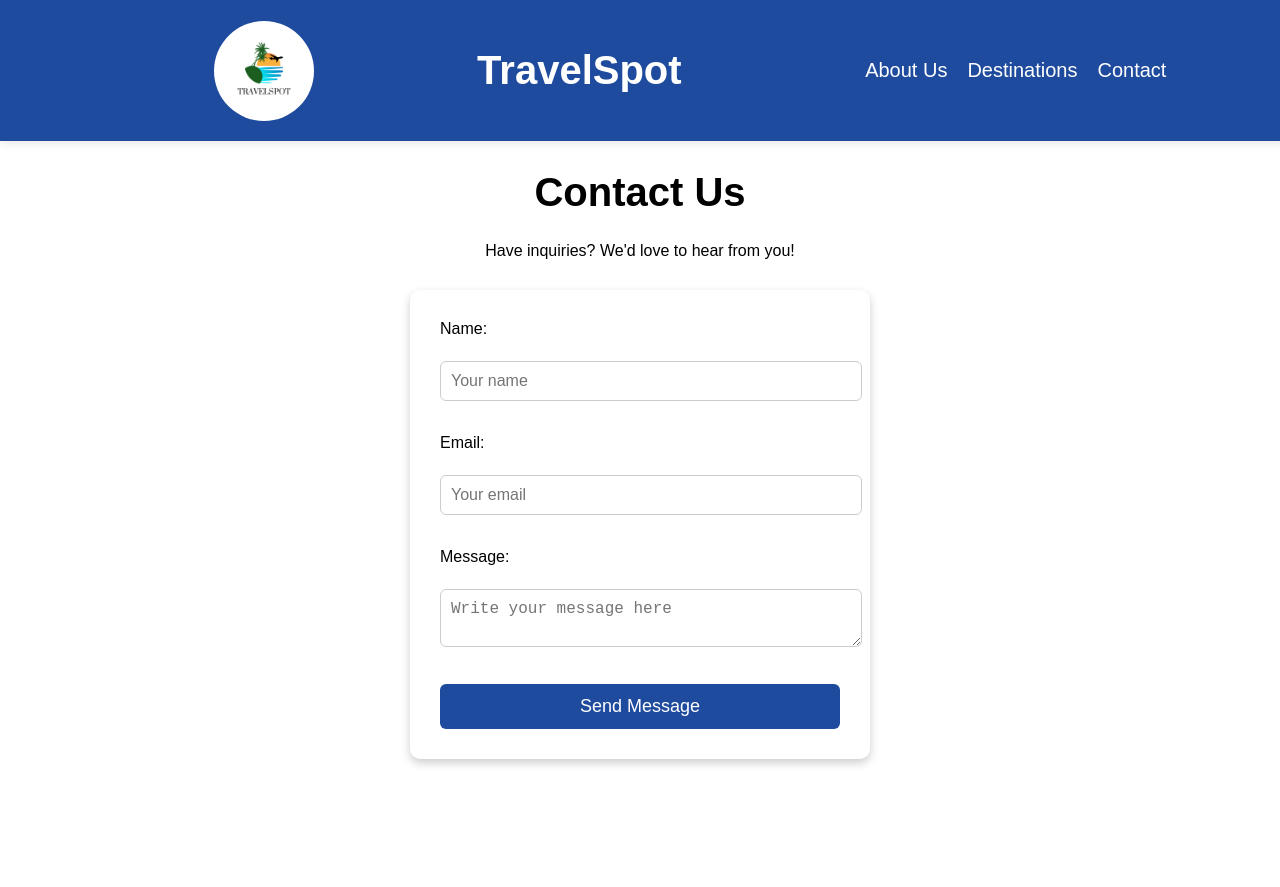
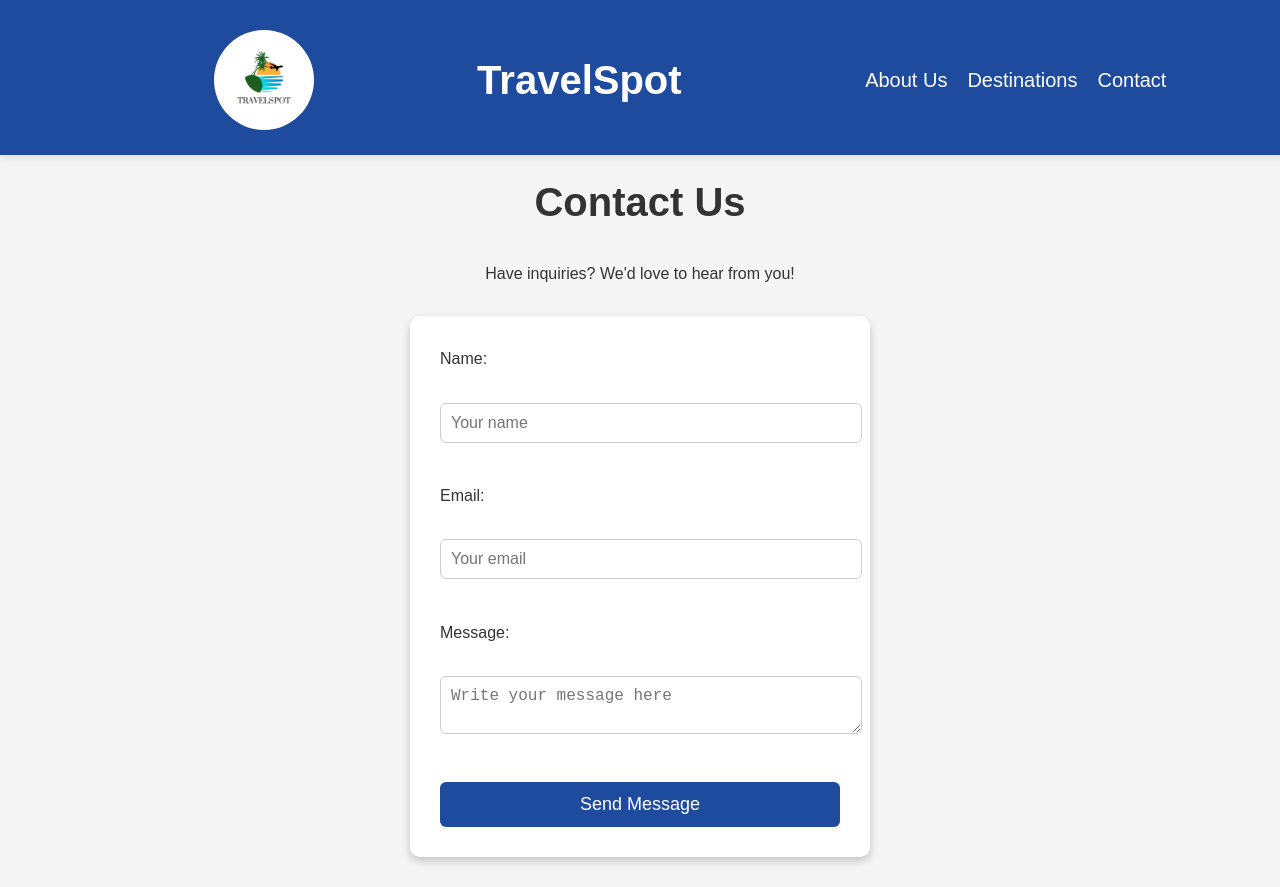
Before and after one commit to jancarlocopag-glitch/webcc101, a plain HTML site: page contact.html in a window 1280 px wide. Before the commit the page ends 800 px from the top, so only its background shows below. Drawn offline with Linux system fonts and the light colour scheme.

Commit message:
fixed spacing

```diff
--- a/aboutUs.css
+++ b/aboutUs.css
@@ -5,7 +5,6 @@ body {
     color: #333;
     line-height: 1.6;
 }
-
 
 .navbar {
     width: 100%;
@@ -18,19 +17,16 @@ body {
     position: fixed;
     top: 0;
     left: 0;
+    list-style: none;
     box-shadow: 0 2px 10px rgba(0, 0, 0, 0.1);
     z-index: 1000;
 }
 
-
 .navbar h2 {
     text-decoration: none;
-
     color: white;
     font-size: 40px;
-
     list-style: none;
-
 }
 
 
--- a/contact.css
+++ b/contact.css
@@ -1,47 +1,30 @@
 .logo {
     text-decoration: none;
-
     color: white;
 }
 
 .navbar h2 {
     text-decoration: none;
-
     color: white;
     font-size: 40px;
-
     list-style: none;
-
 }
 
 /* NAVIGATION BAR */
 .navbar {
     width: 100%;
-
     padding: 15px 50px;
-
-    background: rgb(255, 255, 255);
-
+    padding-bottom: 10px;
     background-color: #1e4b9e;
-
     display: flex;
-
     align-items: center;
-
     justify-content: space-evenly;
-
+    position: fixed;
+    top: 0;
+    left: 0;
     list-style: none;
-
-    position: fixed;
-
-    top: 0;
-
-    left: 0;
-
     box-shadow: 0 2px 10px rgba(0, 0, 0, 0.1);
-
     z-index: 1000;
-
 }
 
 .nav-links {
@@ -57,10 +40,8 @@
 
 .nav-links a {
     text-decoration: none;
-
     color: white;
     font-size: 20px;
-
     transition: color 0.3s;
 }
 
@@ -70,7 +51,6 @@
 
 .logoImg img {
     width: 100px;
-
     border-radius: 50%;
     float: left;
 
@@ -78,9 +58,10 @@
 
 body {
     margin: 0;
-
     font-family: Arial, sans-serif;
-
+    background-color: #f5f5f5;
+    color: #333;
+    line-height: 1.6;
 }
 
 h1 {
@@ -90,85 +71,56 @@ h1 {
 
 p {
     text-align: center;
-
     margin-bottom: 20px;
-
 }
 
 /* Page Title */
 h1 {
     margin-top: 120px;
-
     text-align: center;
-
     font-size: 40px;
-
 }
 
 /* Form Container */
 form {
     width: 400px;
-
     margin: 30px auto;
-
     padding: 30px;
-
     background: white;
-
     border-radius: 10px;
-
     box-shadow: 0px 4px 10px rgba(0, 0, 0, 0.2);
-
 }
 
 /* Labels */
 label {
     font-size: 16px;
-
     display: block;
-
     margin-bottom: 5px;
-
 }
 
 /* Inputs */
 input,
 textarea {
     width: 100%;
-
     padding: 10px;
-
     margin-bottom: 15px;
-
     border-radius: 6px;
-
     border: 1px solid #ccc;
-
     font-size: 16px;
-
 }
 
 /* Button */
 button {
     width: 100%;
-
     padding: 12px;
-
     background-color: #1e4b9e;
-
     color: white;
-
     border: none;
-
     font-size: 18px;
-
     border-radius: 6px;
-
     cursor: pointer;
-
 }
 
 button:hover {
     background-color: #163876;
-
 }
--- a/destination.css
+++ b/destination.css
@@ -1,18 +1,14 @@
 .logo {
     text-decoration: none;
-
     color: white;
 }
 
 
 .navbar h2 {
     text-decoration: none;
-
     color: white;
     font-size: 40px;
-
     list-style: none;
-
 }
 
 
@@ -20,31 +16,18 @@
 
 .navbar {
     width: 100%;
-
     padding: 15px 50px;
-
     background: rgb(255, 255, 255);
-
     background-color: #1e4b9e;
-
     display: flex;
-
     align-items: center;
-
     justify-content: space-evenly;
-
     list-style: none;
-
     position: fixed;
-
     top: 0;
-
     left: 0;
-
     box-shadow: 0 2px 10px rgba(0, 0, 0, 0.1);
-
     z-index: 1000;
-
 }
 
 .nav-links {
@@ -60,10 +43,8 @@
 
 .nav-links a {
     text-decoration: none;
-
     color: white;
     font-size: 20px;
-
     transition: color 0.3s;
 }
 
@@ -73,7 +54,6 @@
 
 .logoImg img {
     width: 100px;
-
     border-radius: 50%;
     float: left;
 
@@ -81,89 +61,64 @@
 
 h2 {
     text-decoration: none;
-
     color: black;
-
     font-size: 40px;
-
     list-style: none;
-
 }
 
 body {
     margin: 0;
-
     font-family: Arial, sans-serif;
-
+    background-color: #f5f5f5;
+    color: #333;
+    line-height: 1.6;
 }
 
 
 h1 {
     margin-top: 160px;
-
     text-align: center;
-
     font-size: 40px;
-
 }
 
 
 h2 {
     font-size: 28px;
-
     margin: 40px 0 10px;
-
     text-align: center;
-
 }
 
 p {
     text-align: center;
-
     max-width: 600px;
-
     margin: auto;
-
     font-size: 18px;
-
 }
 
 
 .destination-box {
     width: 80%;
-
     margin: auto;
-
     padding: 20px;
-
     text-align: center;
-
 }
 
 
 .destinations {
     padding: 50px;
-
     text-align: center;
-
 }
 
 .destinations h2 {
     font-size: 32px;
-
     margin-bottom: 30px;
-
 }
 
 .cards {
     display: flex;
-
     flex-direction: column;
-
     align-items: center;
-
     gap: 20px;
-
     margin-top: 30px;
 }
 
--- a/travel.css
+++ b/travel.css
@@ -1,81 +1,57 @@
 body {
     margin: 0;
-
     font-family: Arial, sans-serif;
-
+    background-color: #f5f5f5;
+    color: #333;
+    line-height: 1.6;
 }
 
 
 .navbar {
     width: 100%;
-
     padding: 15px 50px;
-
     padding-bottom: 10px;
     background-color: #1e4b9e;
-
     display: flex;
-
     align-items: center;
-
     justify-content: space-evenly;
-
     position: fixed;
-
     top: 0;
     left: 0;
     list-style: none;
-
     box-shadow: 0 2px 10px rgba(0, 0, 0, 0.1);
-
     z-index: 1000;
-
 }
-
 
 .navbar h2 {
     text-decoration: none;
-
     color: white;
     font-size: 40px;
-
     list-style: none;
-
 }
-
 
 .logoImg img {
     width: 100px;
-
     border-radius: 500px;
-
     float: left;
 
 }
 
-
 .nav-links {
     list-style: none;
-
     margin: 0;
-
     padding: 0;
-
     display: flex;
 }
 
 .nav-links li {
     margin-left: 20px;
-
 }
 
 .nav-links a {
     color: rgb(255, 255, 255);
-
     font-size: 20px;
-
     text-decoration: none;
-
     transition: color 0.3s;
 }
 
@@ -83,137 +59,89 @@ body {
     color: #ffd700;
 }
 
-
 .hero {
     width: 100%;
-
     height: 900px;
-
     background-image: url('mt.fuji.jpeg');
-
     background-size: cover;
-
     background-position: center;
-
     background-repeat: no-repeat;
-
     display: flex;
-
     justify-content: center;
-
     align-items: center;
-
 }
 
 .text-box {
     text-align: center;
-
     color: white;
-
     background: rgba(0, 0, 0, 0.3);
-
     padding: 20px 30px;
-
     border-radius: 8px;
-
 }
 
 .text-box h1 {
     font-size: 50px;
-
     margin-bottom: 10px;
-
 }
 
 .text-box p {
     font-size: 22px;
-
     margin-bottom: 20px;
-
 }
 
 .btn {
     padding: 12px 25px;
-
     background-color: #1e4b9e;
-
     color: white;
-
     border: none;
-
     font-size: 18px;
-
     border-radius: 6px;
-
     cursor: pointer;
-
 }
 
 .btn:hover {
     background-color: #163876;
-
 }
 
 
 .destinations {
     padding: 50px;
-
     text-align: center;
-
 }
 
 .destinations h2 {
     font-size: 32px;
-
     margin-bottom: 30px;
-
 }
 
 .cards {
     display: flex;
-
     justify-content: center;
-
     gap: 20px;
-
     margin-top: 30px;
-
 }
 
 .card {
     width: 250px;
-
     background: white;
-
     border-radius: 10px;
-
     padding: 15px;
-
     box-shadow: 0px 4px 10px rgba(0, 0, 0, 0.2);
-
 }
 
 .card img {
     width: 100%;
-
     height: 150px;
-
     object-fit: cover;
-
     border-radius: 8px;
-
 }
 
 .card h3 {
     margin-top: 10px;
-
     font-size: 20px;
-
 }
 
 .card p {
     font-size: 14px;
-
     color: #555;
-
 }
```
Also changed, not shown: aboutUs.html (+7 -6 lines).
